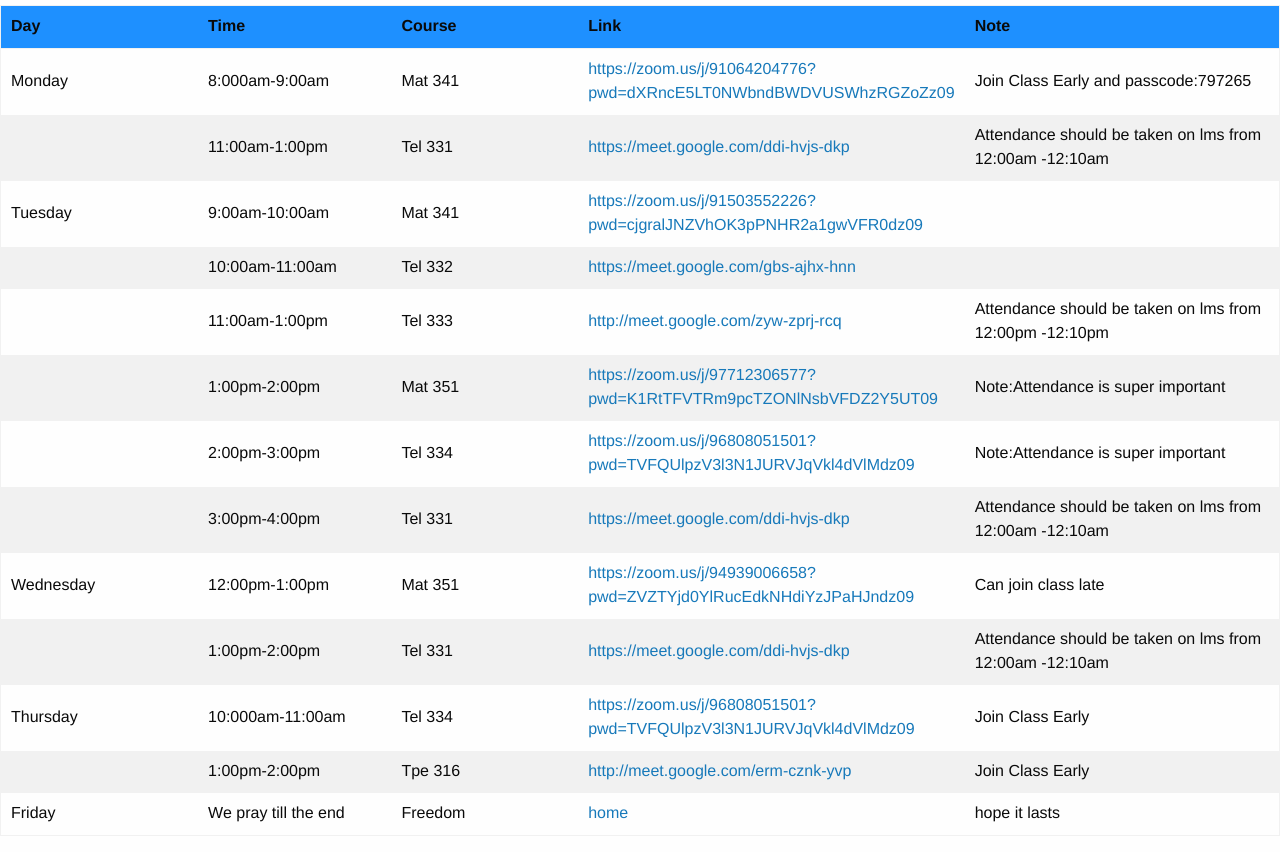
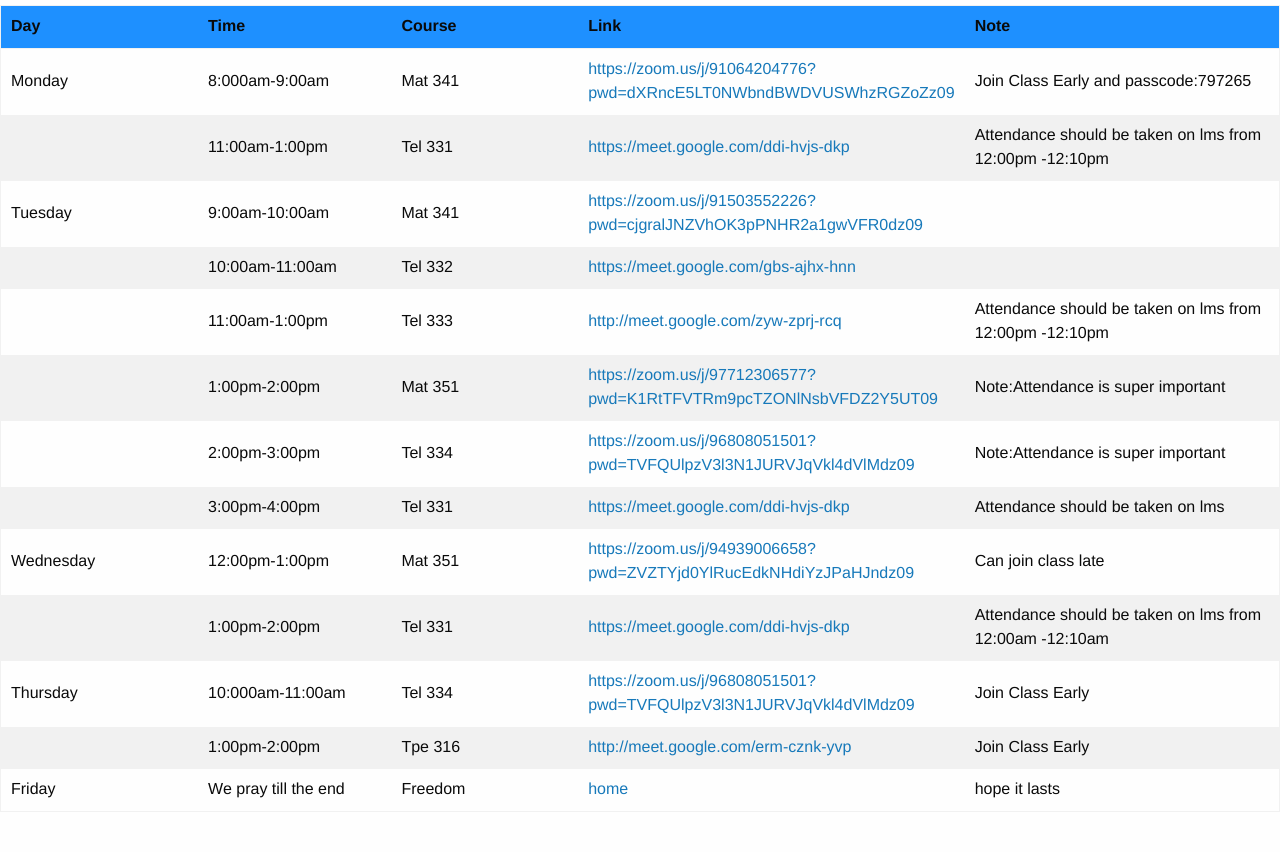
Before and after one commit to cyrexez/timetable, a plain HTML site: page index.html in a window 1280 px wide. Shown: the part 70-922 px from the top of the page. After the commit the page ends 898 px from the top, so only its background shows below. Drawn offline with nearby package versions, Linux system fonts and the light colour scheme.

Commit message:
Update index.html

```diff
--- a/index.html
+++ b/index.html
@@ -88,7 +88,7 @@ var app = new Vue({
     	course:'Tel 331',
     	time:"11:00am-1:00pm",
     	link:'https://meet.google.com/ddi-hvjs-dkp',
-    	note:"Attendance should be taken on lms from 12:00am -12:10am"}],
+    	note:"Attendance should be taken on lms from 12:00pm -12:10pm"}],
   daytwo: [{
     	class:"Tuesday",
         course:'Mat 341',
@@ -117,7 +117,7 @@ var app = new Vue({
         course:'Tel 331',
         time:"3:00pm-4:00pm",
         link:'https://meet.google.com/ddi-hvjs-dkp',
-        note:"Attendance should be taken on lms from 12:00am -12:10am"}],
+        note:"Attendance should be taken on lms"}],
 
          daythree: [{
         class:"Wednesday",
```
